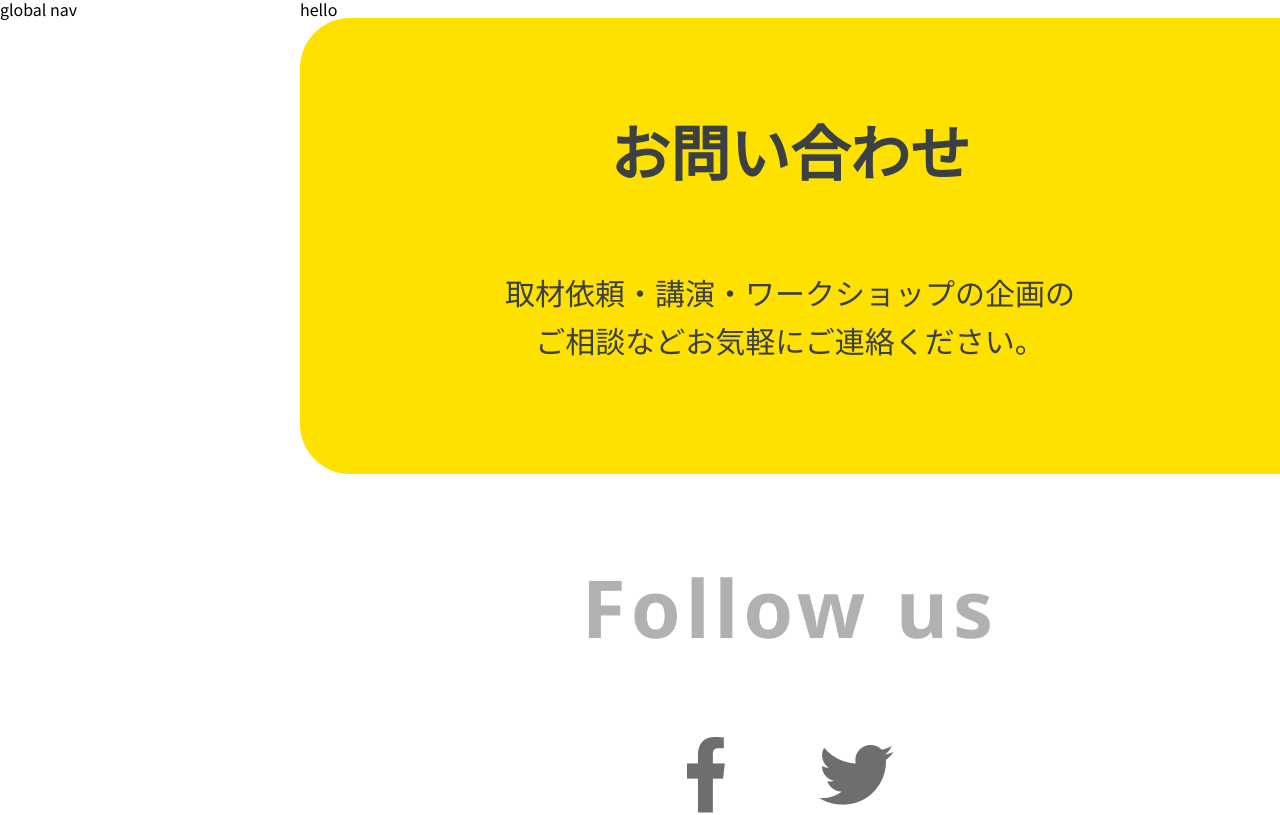
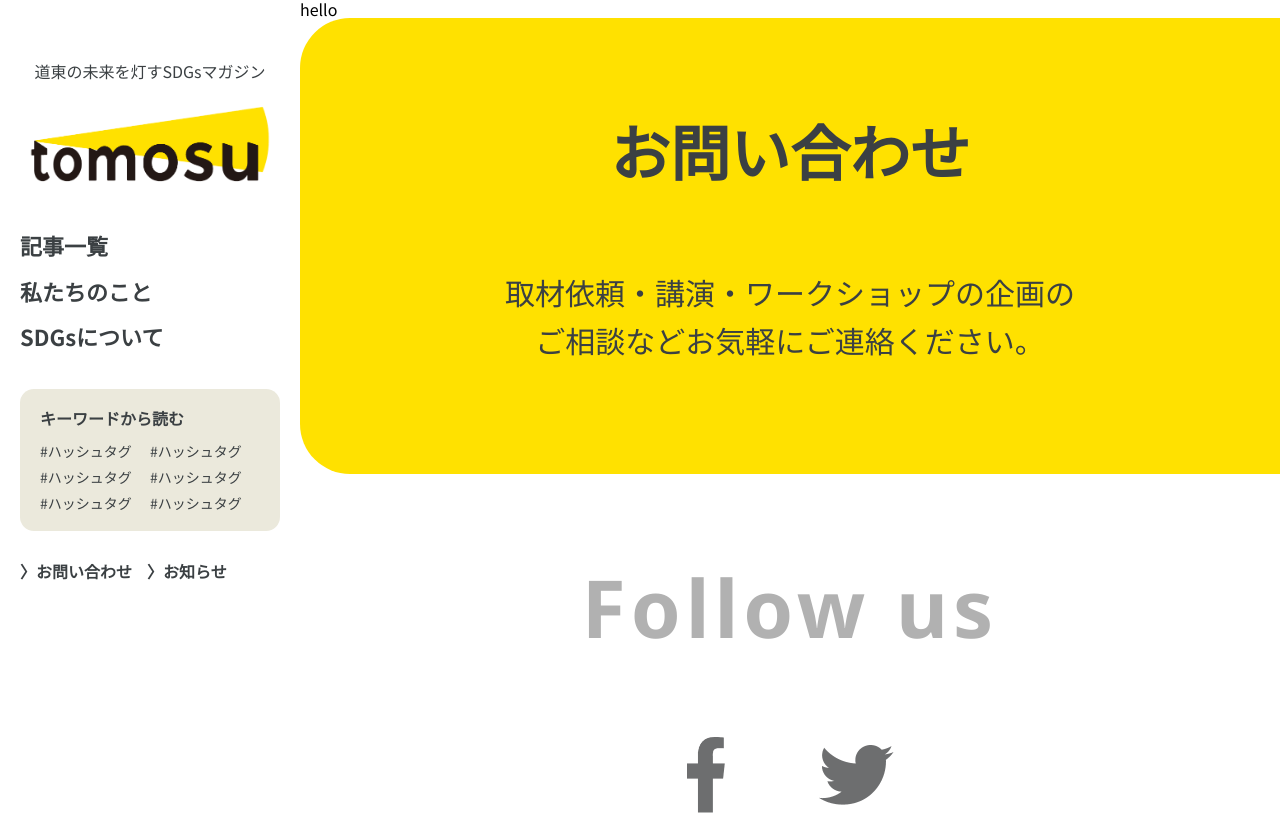
Before and after one commit to ha-ma/tomosu, a Next.js app: page / in a window 1280 px wide. Shown: the top 815 px of the page. Built offline with nearby package versions, Linux system fonts and the light colour scheme.

Commit message:
GlobalNav作成

```diff
--- a/components/GlobalNav.js
+++ b/components/GlobalNav.js
@@ -1,10 +1,87 @@
 import React from 'react'
+import Link from 'next/link'
 import styles from './GlobalNav.module.scss'
+import Image from 'next/image'
 
 function GlobalNav() {
   return (
     <aside className={styles.globalNav}>
-      global nav
+      <div className={styles.globalNav__container}>
+        <div className={styles.globalNav__logo}>
+          <p className={styles.globalNav__logo__catch}>道東の未来を灯す<br />SDGsマガジン</p>
+          <Image src='/images/logo.png' quality={100} width={631} height={227} className={styles.globalNav__logo__img} />
+        </div>
+        <nav className={styles.globalNav__nav}>
+          <ul className={styles.globalNav__list}>
+            <li className={styles.globalNav__item}>
+              <Link href="/articles">
+                <a className={styles.globalNav__link}>記事一覧</a>
+              </Link>
+            </li>
+            <li className={styles.globalNav__item}>
+              <Link href="/about">
+                <a className={styles.globalNav__link}>私たちのこと</a>
+              </Link>
+            </li>
+            <li className={styles.globalNav__item}>
+              <Link href="/sdgs">
+                <a className={styles.globalNav__link}>SDGsについて</a>
+              </Link>
+            </li>
+          </ul>
+        </nav>
+        <dl className={styles.globalNav__keyword}>
+          <dt>キーワードから読む</dt>
+          <dd>
+            <ul className={styles.globalNav__keyword__list}>
+              <li className={styles.globalNav__keyword__item}>
+                <Link href="/article">
+                  <a className={styles.globalNav__keyword__link}>#ハッシュタグ</a>
+                </Link>
+              </li>
+              <li className={styles.globalNav__keyword__item}>
+                <Link href="/article">
+                  <a className={styles.globalNav__keyword__link}>#ハッシュタグ</a>
+                </Link>
+              </li>
+              <li className={styles.globalNav__keyword__item}>
+                <Link href="/article">
+                  <a className={styles.globalNav__keyword__link}>#ハッシュタグ</a>
+                </Link>
+              </li>
+              <li className={styles.globalNav__keyword__item}>
+                <Link href="/article">
+                  <a className={styles.globalNav__keyword__link}>#ハッシュタグ</a>
+                </Link>
+              </li>
+              <li className={styles.globalNav__keyword__item}>
+                <Link href="/article">
+                  <a className={styles.globalNav__keyword__link}>#ハッシュタグ</a>
+                </Link>
+              </li>
+              <li className={styles.globalNav__keyword__item}>
+                <Link href="/article">
+                  <a className={styles.globalNav__keyword__link}>#ハッシュタグ</a>
+                </Link>
+              </li>
+            </ul>
+          </dd>
+        </dl>
+        <div className={styles.globalNav__bottomMenu}>
+          <ul className={styles.globalNav__bottomMenu__list}>
+            <li className={styles.globalNav__bottomMenu__item}>
+              <Link href="/contact">
+                <a className={styles.globalNav__bottomMenu__link}>〉お問い合わせ</a>
+              </Link>
+            </li>
+            <li className={styles.globalNav__bottomMenu__item}>
+              <Link href="/news">
+                <a className={styles.globalNav__bottomMenu__link}>〉お知らせ</a>
+              </Link>
+            </li>
+          </ul>
+        </div>
+      </div>
     </aside>
   )
 }
--- a/components/GlobalNav.module.scss
+++ b/components/GlobalNav.module.scss
@@ -1,13 +1,163 @@
 .globalNav {
+  color: #3B4043;
   max-width: 300px;
   width: 100%;
+  height: 100vh;
+  // overflow: auto;
+  // padding: 60px 20px 55px 20px;
+  box-sizing: border-box;
   position: fixed;
   top: 0;
   left: 0;
   @media (min-width: 1420px) {
     max-width: 420px;
+    // padding: 60px 39px 55px 55px;
   }
   @media (min-width: 1920px) {
     max-width: 520px;
+    // padding: 144px 59px 55px 85px;
+  }
+  &__container {
+    // min-height: calc(100vh - 100px);
+    height: 100%;
+    padding: 60px 20px 55px 20px;
+    box-sizing: border-box;
+    overflow: auto;
+    @media (min-width: 1420px) {
+      padding: 60px 39px 55px 55px;
+    }
+    @media (min-width: 1920px) {
+      padding: 144px 59px 55px 85px;
+    }
+  }
+  &__logo {
+    margin-bottom: 40px;
+    @media (min-width: 1420px) {
+      margin-bottom: 60px;
+    }
+    @media (min-width: 1920px) {
+      margin-bottom: 89px;
+    }
+    &__catch {
+      font-size: 16px;
+      line-height: 1.4;
+      text-align: center;
+      margin-bottom: 15px;
+      @media (min-width: 1420px) {
+        font-size: 18px;
+      }
+      @media (min-width: 1920px) {
+        font-size: 22px;
+      }
+      br {
+        // display: block;
+        display: none;
+        @media (min-width: 1420px) {
+          display: none;
+        }
+      }
+    }
+    &__catch + div {
+      max-width: initial!important;
+      // width: 600px;
+    }
+  }
+  &__nav {
+    margin-bottom: 40px;
+    @media (min-width: 1920px) {
+      margin-bottom: 63px;
+    }
+  }
+  &__item {
+    margin-bottom: 20px;
+    @media (min-width: 1920px) {
+      margin-bottom: 30px;
+    }
+    &:last-child {
+      margin-bottom: 0;
+    }
+  }
+  &__link {
+    font-size: 22px;
+    font-weight: bold;
+    @media (min-width: 1420px) {
+      font-size: 24px;
+    }
+    @media (min-width: 1920px) {
+      font-size: 32px;
+    }
+  }
+  &__keyword {
+    margin-bottom: 31px;
+    padding: 20px;
+    border-radius: 14px;
+    box-sizing: border-box;
+    background-color: #EBE9DC;
+    @media (min-width: 1420px) {
+      margin-bottom: 51px;
+    }
+    @media (min-width: 1920px) {
+      margin-bottom: 71px;
+      padding: 26px 48px 26px 40px;
+    }
+    dt {
+      font-size: 16px;
+      margin-bottom: 15px;
+      @media (min-width: 1420px) {
+        font-size: 18px;
+        margin-bottom: 20px;
+      }
+      @media (min-width: 1920px) {
+        font-size: 22px;
+        margin-bottom: 25px;
+      }
+    }
+    &__list {
+      font-size: 0;
+    }
+    &__item {
+      width: 50%;
+      margin-bottom: 10px;
+      display: inline-block;
+      &:nth-last-child(-n+2) {
+        margin-bottom: 0;
+      }
+    }
+    &__link {
+      font-size: 14px;
+      @media (min-width: 1420px) {
+        font-size: 16px;
+      }
+      @media (min-width: 1920px) {
+        font-size: 18px;
+      }
+    }
+  }
+  &__bottomMenu {
+    &__list {
+      display: flex;
+    }
+    &__item {
+      margin-right: 15px;
+      @media (min-width: 1420px) {
+        margin-right: 22px;
+      }
+      @media (min-width: 1920px) {
+        margin-right: 32px;
+      }
+      &:last-child {
+        margin-right: 0;
+      }
+    }
+    &__link {
+      font-size: 16px;
+      font-weight: bold;
+      @media (min-width: 1420px) {
+        font-size: 18px;
+      }
+      @media (min-width: 1920px) {
+        font-size: 20px;
+      }
+    }
   }
 }
```
